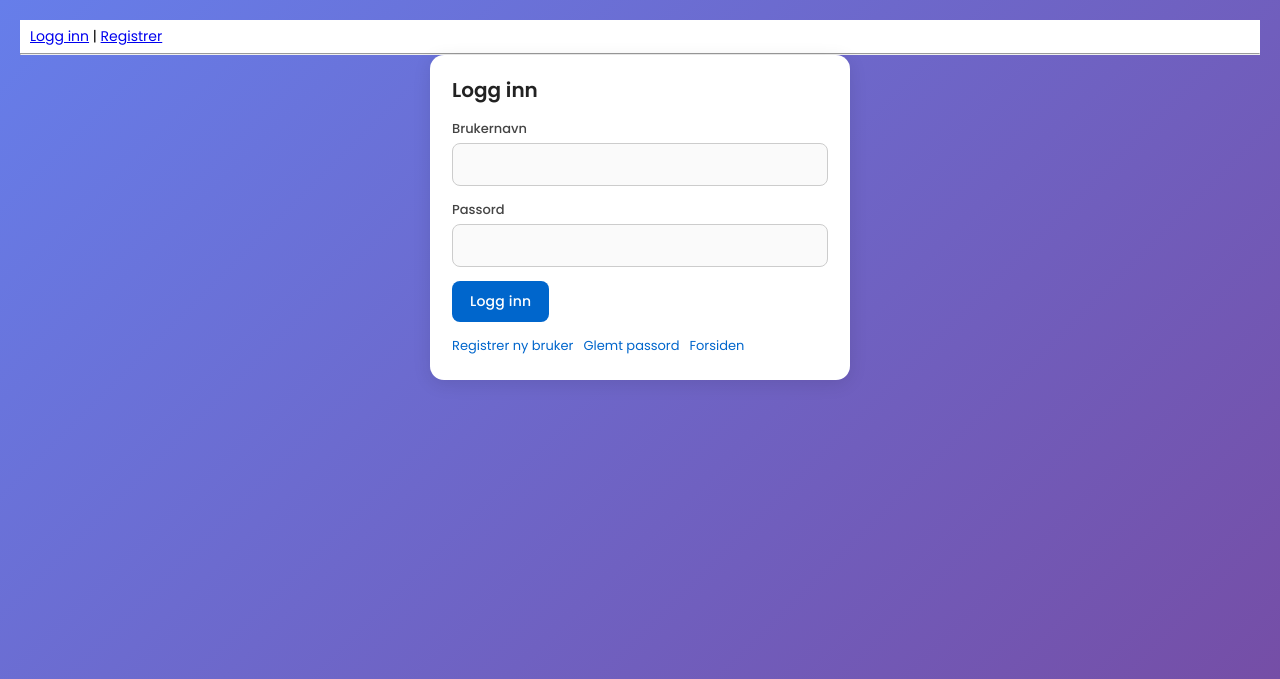
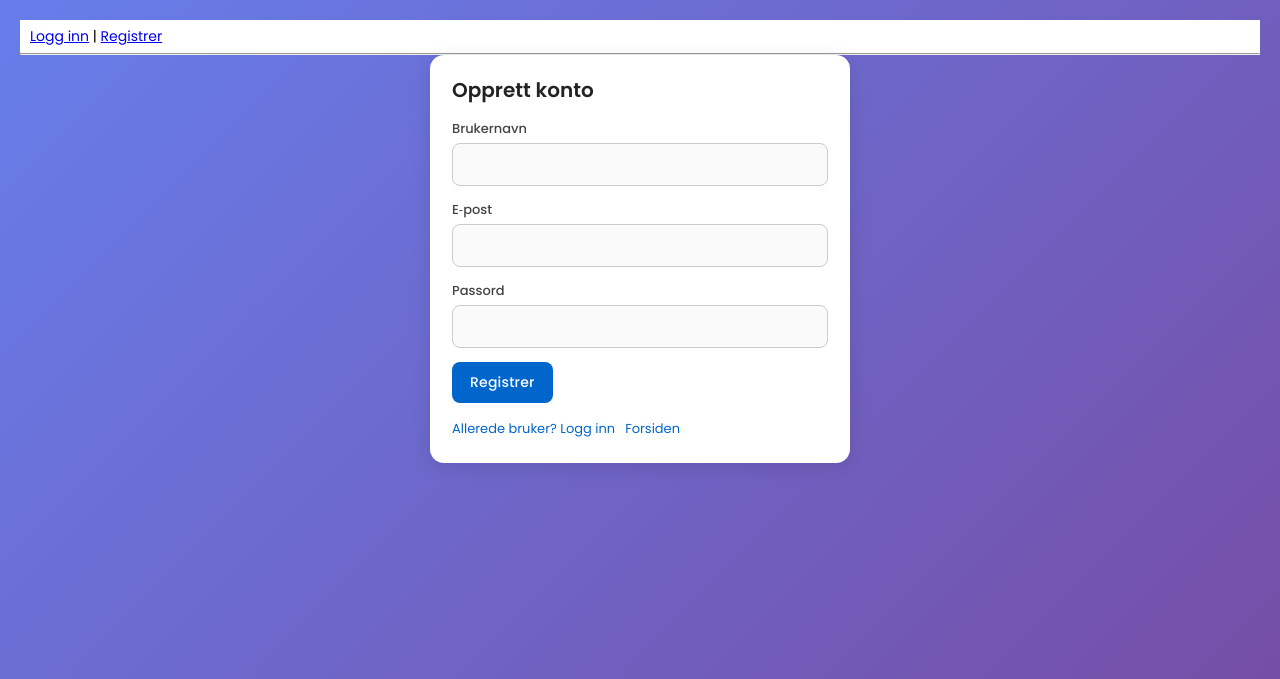
Before and after one commit to jorunnandrea/INFO212, a FastAPI app: page /signup in a window 1280 px wide. Shown: the top 679 px of the page. Run offline with FastAPI, Linux system fonts and the light colour scheme.

Commit message:
Fikset bug, nå er det mulig å opprette nye brukere igjen

```diff
--- a/fastapi_mvp/app/main.py
+++ b/fastapi_mvp/app/main.py
@@ -18,12 +18,7 @@ app = FastAPI()
 templates = Jinja2Templates(directory="templates")
 app.mount("/static", StaticFiles(directory="static"), name="static")
 
-
-
 # Passordhashing
-#pwd_context = CryptContext(schemes=["bcrypt"], deprecated="auto")
-# Passordhashing (byttet fra bcrypt til pbkdf2_sha256 pga backend-feil)
-#pwd_context = CryptContext(schemes=["pbkdf2_sha256"], deprecated="auto")
 pwd_context = CryptContext(schemes=["pbkdf2_sha256", "bcrypt"], deprecated="auto")
 
 # Databasefunksjoner
@@ -98,29 +93,24 @@ def signup(
     username: str = Form(...),
     email: str = Form(...),
     password: str = Form(...),
-    confirm_password: str = Form(...)
 ):
-    if password != confirm_password:
-        return templates.TemplateResponse("signup.html", {
-            "request": request,
-            "error": "Passwords do not match"
-        })
 
     db = get_db()
     hashed_password = pwd_context.hash(password)
-
     try:
-        db.execute("INSERT INTO users (username, email, password_hash) VALUES (?, ?, ?)",
-                   (username, email, hashed_password))
+        db.execute(
+            "INSERT INTO users (username, email, password_hash) VALUES (?, ?, ?)",
+            (username, email, hashed_password)
+        )
         db.commit()
-        db.close()
-        return RedirectResponse(url="/", status_code=303)  # Changed from /login to /
     except sqlite3.IntegrityError:
         db.close()
         return templates.TemplateResponse("signup.html", {
             "request": request,
-            "error": "Username or email already exists"
+            "error": "Brukernavn eller e-post er allerede i bruk"
         })
+    db.close()
+    return RedirectResponse(url="/login", status_code=303)
 
 @app.get("/logout")
 def logout(response: Response):
--- a/fastapi_mvp/templates/signup.html
+++ b/fastapi_mvp/templates/signup.html
@@ -1,29 +1,29 @@
 {% extends "base.html" %}
-{% block title %}Logg inn{% endblock %}
+{% block title %}Registrer{% endblock %}
 {% block content %}
 <div class="page-wrap">
   <div class="login-card login-card--narrow">
-    <h2>Logg inn</h2>
-
+    <h2>Opprett konto</h2>
     {% if error %}
       <div class="error-message">{{ error }}</div>
     {% endif %}
-
-    <form method="post" action="/login">
+    <form method="post" action="/signup">
       <div class="input-field">
         <label for="username">Brukernavn</label>
-        <input id="username" name="username" type="text" autocomplete="username" required>
+        <input id="username" name="username" type="text" required autocomplete="username">
+      </div>
+      <div class="input-field">
+        <label for="email">E‑post</label>
+        <input id="email" name="email" type="email" required autocomplete="email">
       </div>
       <div class="input-field">
         <label for="password">Passord</label>
-        <input id="password" name="password" type="password" autocomplete="current-password" required>
+        <input id="password" name="password" type="password" required autocomplete="new-password">
       </div>
-      <button type="submit" class="btn">Logg inn</button>
+      <button type="submit" class="btn btn-primary">Registrer</button>
     </form>
-
-    <div class="form-links" style="margin-top:14px;">
-      <a href="/signup">Registrer ny bruker</a>
-      <a href="/forgot-password">Glemt passord</a>
+    <div class="form-links" style="margin-top:16px;">
+      <a href="/login">Allerede bruker? Logg inn</a>
       <a href="/">Forsiden</a>
     </div>
   </div>
```
